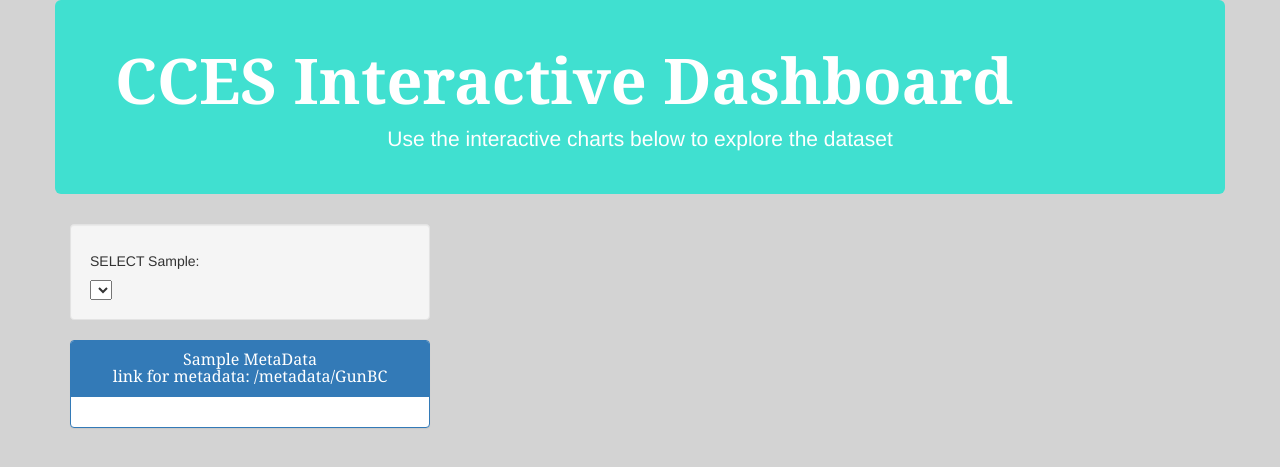
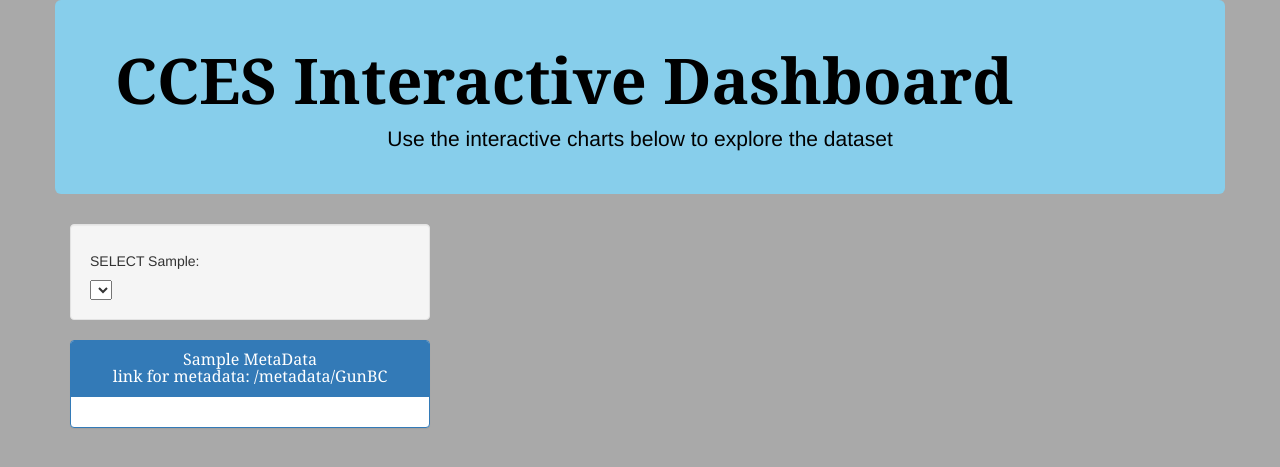
Before and after one commit to kimx3233/CCES_Analysis_2016, a Flask app: page / in a window 1280 px wide. Shown: the top 467 px of the page. Run offline with Flask 2, Linux system fonts and the light colour scheme; data that the repository does not hold is empty; parts of the project's set-up code (start-up, migrations or seed data) failed here and were passed over; some libraries are stand-ins or nearby versions.

Commit message:
style updated

```diff
--- a/static/css/style.css
+++ b/static/css/style.css
@@ -1,10 +1,10 @@
 body {
-  background: lightgray;
+  background: darkgray;
 }
 .navbar-default .navbar-brand {
   color: white;
   background-color: rgb(20, 168, 153);
-  font-family: Georgia, 'Times New Roman', Times, serif;
+  font-family: 'Georgia', 'Times New Roman', Times, serif;
   font-size: 28px;
   font-weight: bold;
 }
@@ -87,8 +87,8 @@ border: 5px solid #cc5500;
 }
 
 .jumbotron {
-color: white;
-background: turquoise;
+color: black;
+background: skyblue;
 width: 100%;
 height: 100%;
 padding: 25px
```
